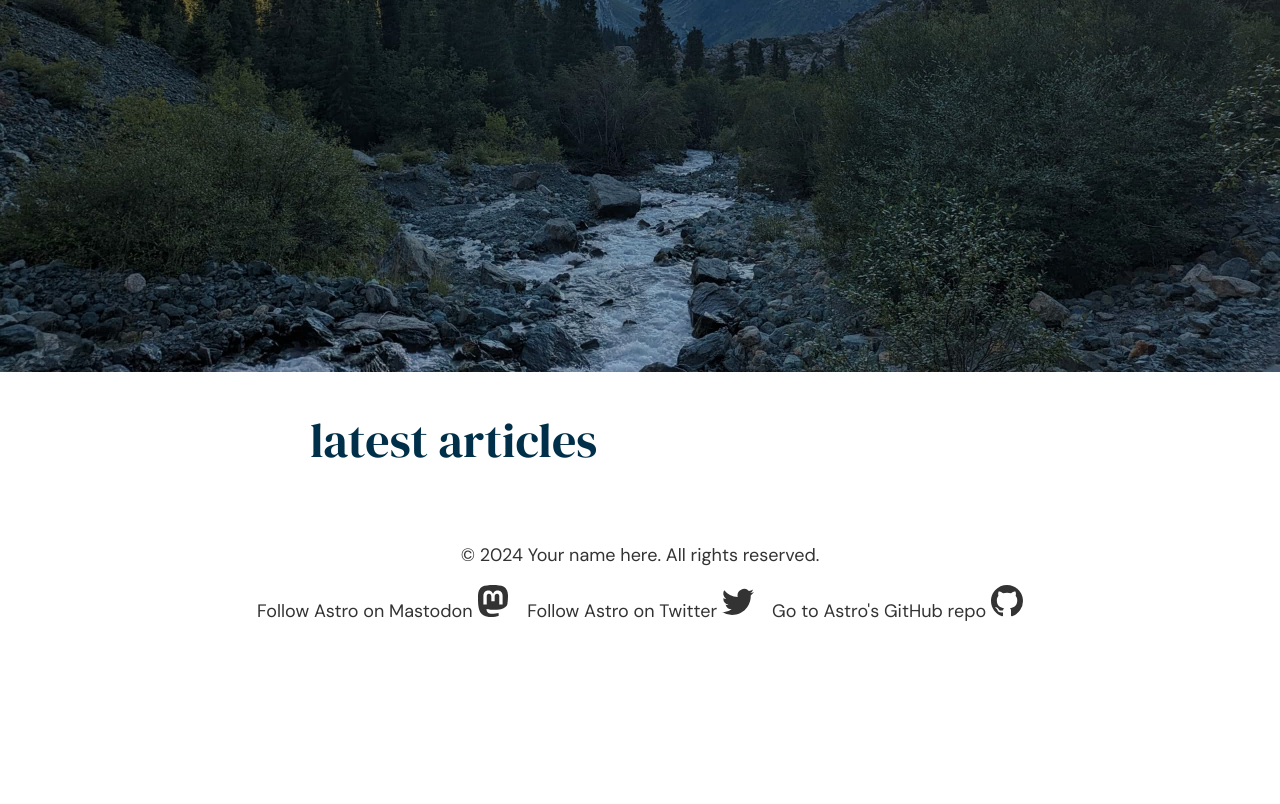
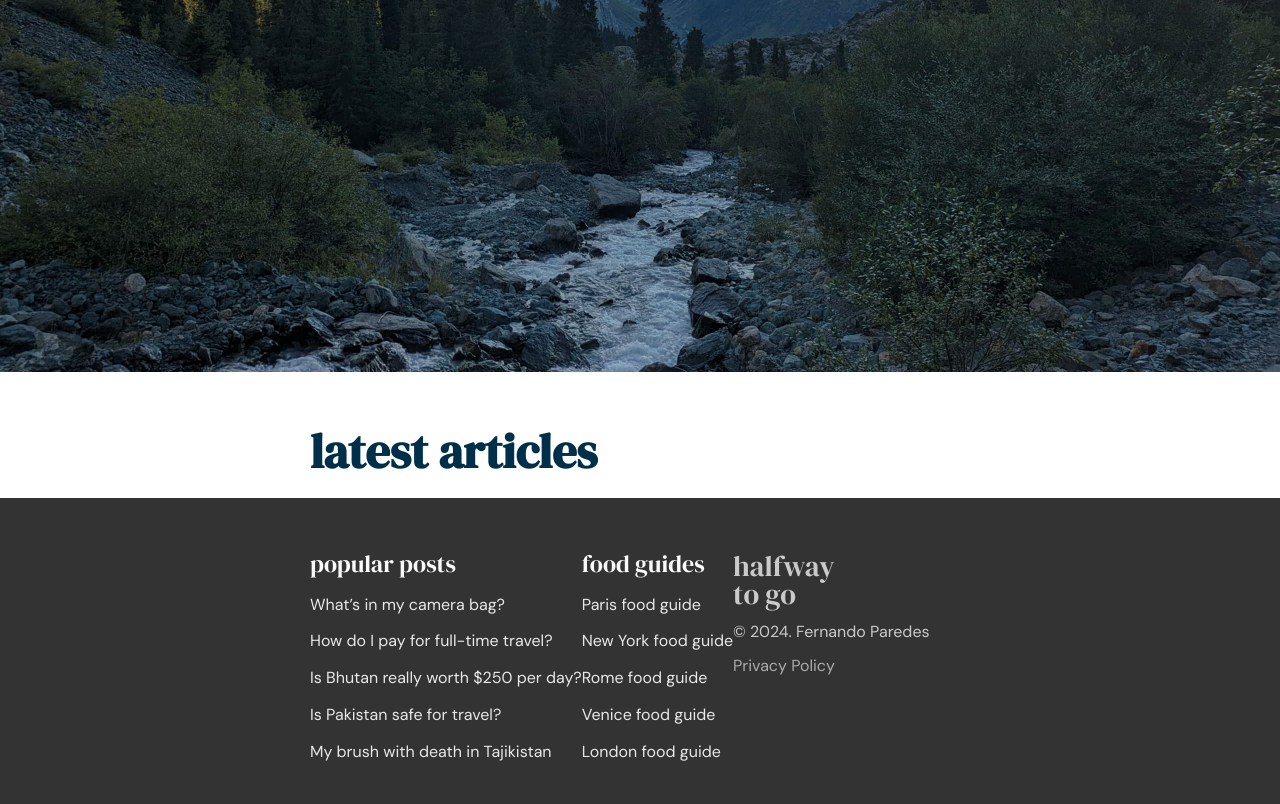
Before and after one commit to ferparmur/halfway-to-go, an Astro site: page / in a window 1280 px wide. Shown: the part 428-1232 px from the top of the page. Before the commit the page ends 1158 px from the top, so only its background shows below. Built offline with nearby package versions, Linux system fonts and the light colour scheme; Astro itself is replaced by a stand-in of ours.

Commit message:
add footer

```diff
--- a/src/components/Footer.astro
+++ b/src/components/Footer.astro
@@ -1,62 +1,45 @@
 ---
-const today = new Date();
+import '../styles/components/footer.scss'
 ---
 
-<footer>
-	&copy; {today.getFullYear()} Your name here. All rights reserved.
-	<div class="social-links">
-		<a href="https://m.webtoo.ls/@astro" target="_blank">
-			<span class="sr-only">Follow Astro on Mastodon</span>
-			<svg
-				viewBox="0 0 16 16"
-				aria-hidden="true"
-				width="32"
-				height="32"
-				astro-icon="social/mastodon"
-				><path
-					fill="currentColor"
-					d="M11.19 12.195c2.016-.24 3.77-1.475 3.99-2.603.348-1.778.32-4.339.32-4.339 0-3.47-2.286-4.488-2.286-4.488C12.062.238 10.083.017 8.027 0h-.05C5.92.017 3.942.238 2.79.765c0 0-2.285 1.017-2.285 4.488l-.002.662c-.004.64-.007 1.35.011 2.091.083 3.394.626 6.74 3.78 7.57 1.454.383 2.703.463 3.709.408 1.823-.1 2.847-.647 2.847-.647l-.06-1.317s-1.303.41-2.767.36c-1.45-.05-2.98-.156-3.215-1.928a3.614 3.614 0 0 1-.033-.496s1.424.346 3.228.428c1.103.05 2.137-.064 3.188-.189zm1.613-2.47H11.13v-4.08c0-.859-.364-1.295-1.091-1.295-.804 0-1.207.517-1.207 1.541v2.233H7.168V5.89c0-1.024-.403-1.541-1.207-1.541-.727 0-1.091.436-1.091 1.296v4.079H3.197V5.522c0-.859.22-1.541.66-2.046.456-.505 1.052-.764 1.793-.764.856 0 1.504.328 1.933.983L8 4.39l.417-.695c.429-.655 1.077-.983 1.934-.983.74 0 1.336.259 1.791.764.442.505.661 1.187.661 2.046v4.203z"
-				></path></svg
-			>
-		</a>
-		<a href="https://twitter.com/astrodotbuild" target="_blank">
-			<span class="sr-only">Follow Astro on Twitter</span>
-			<svg viewBox="0 0 16 16" aria-hidden="true" width="32" height="32" astro-icon="social/twitter"
-				><path
-					fill="currentColor"
-					d="M5.026 15c6.038 0 9.341-5.003 9.341-9.334 0-.14 0-.282-.006-.422A6.685 6.685 0 0 0 16 3.542a6.658 6.658 0 0 1-1.889.518 3.301 3.301 0 0 0 1.447-1.817 6.533 6.533 0 0 1-2.087.793A3.286 3.286 0 0 0 7.875 6.03a9.325 9.325 0 0 1-6.767-3.429 3.289 3.289 0 0 0 1.018 4.382A3.323 3.323 0 0 1 .64 6.575v.045a3.288 3.288 0 0 0 2.632 3.218 3.203 3.203 0 0 1-.865.115 3.23 3.23 0 0 1-.614-.057 3.283 3.283 0 0 0 3.067 2.277A6.588 6.588 0 0 1 .78 13.58a6.32 6.32 0 0 1-.78-.045A9.344 9.344 0 0 0 5.026 15z"
-				></path></svg
-			>
-		</a>
-		<a href="https://github.com/withastro/astro" target="_blank">
-			<span class="sr-only">Go to Astro's GitHub repo</span>
-			<svg viewBox="0 0 16 16" aria-hidden="true" width="32" height="32" astro-icon="social/github"
-				><path
-					fill="currentColor"
-					d="M8 0C3.58 0 0 3.58 0 8c0 3.54 2.29 6.53 5.47 7.59.4.07.55-.17.55-.38 0-.19-.01-.82-.01-1.49-2.01.37-2.53-.49-2.69-.94-.09-.23-.48-.94-.82-1.13-.28-.15-.68-.52-.01-.53.63-.01 1.08.58 1.23.82.72 1.21 1.87.87 2.33.66.07-.52.28-.87.51-1.07-1.78-.2-3.64-.89-3.64-3.95 0-.87.31-1.59.82-2.15-.08-.2-.36-1.02.08-2.12 0 0 .67-.21 2.2.82.64-.18 1.32-.27 2-.27.68 0 1.36.09 2 .27 1.53-1.04 2.2-.82 2.2-.82.44 1.1.16 1.92.08 2.12.51.56.82 1.27.82 2.15 0 3.07-1.87 3.75-3.65 3.95.29.25.54.73.54 1.48 0 1.07-.01 1.93-.01 2.2 0 .21.15.46.55.38A8.012 8.012 0 0 0 16 8c0-4.42-3.58-8-8-8z"
-				></path></svg
-			>
-		</a>
+<footer class="site-footer">
+	<div class="container">
+		<div class="footer-column">
+			<p class="footer-header">Popular Posts</p>
+			<nav class="footer-links">
+				<ul>
+					<li><a href="/">What’s in my camera bag?</a></li>
+					<li><a href="/">How do I pay for full-time travel?</a></li>
+					<li><a href="/">Is Bhutan really worth $250 per day?</a></li>
+					<li><a href="/">Is Pakistan safe for travel?</a></li>
+					<li><a href="/">My brush with death in Tajikistan</a></li>
+				</ul>
+			</nav>
+		</div>
+
+		<div class="footer-column">
+			<p class="footer-header">Food Guides</p>
+			<nav class="footer-links">
+				<ul>
+					<li><a href="/">Paris food guide</a></li>
+					<li><a href="/">New York food guide</a></li>
+					<li><a href="/">Rome food guide</a></li>
+					<li><a href="/">Venice food guide</a></li>
+					<li><a href="/">London food guide</a></li>
+				</ul>
+			</nav>
+		</div>
+
+		<div class="footer-column">
+			<p class="footer-site-title">Halfway<br> to go</p>
+			<p class="copyright">
+				&copy; 2024. Fernando Paredes
+			</p>
+			<nav class="legal-links">
+				<ul>
+					<li><a href="/">Privacy Policy</a></li>
+				</ul>
+			</nav>
+		</div>
 	</div>
 </footer>
-<style>
-	footer {
-		padding: 2em 1em 6em 1em;
-		background: linear-gradient(var(--gray-gradient)) no-repeat;
-		color: rgb(var(--gray));
-		text-align: center;
-	}
-	.social-links {
-		display: flex;
-		justify-content: center;
-		gap: 1em;
-		margin-top: 1em;
-	}
-	.social-links a {
-		text-decoration: none;
-		color: rgb(var(--gray));
-	}
-	.social-links a:hover {
-		color: rgb(var(--gray-dark));
-	}
-</style>
--- /dev/null
+++ b/src/styles/components/footer.scss
@@ -0,0 +1,71 @@
+.site-footer{
+    background: var(--color-dark);
+    color: #e8e8e8;
+    font-size: 1rem;
+    padding: var(--spacer-lg) 0;
+
+    a {
+        color: #e8e8e8;
+    }
+
+    .container {
+        display: flex;
+        flex-wrap: wrap;
+    }
+}
+
+.footer-column{
+    margin-top: var(--spacer-lg);
+}
+
+.footer-header {
+    font-family: var(--h-font-family);
+    text-transform: lowercase;
+    font-size: 1.5rem;
+    margin: 0 0 var(--spacer-md);
+    color: #fafafa;
+}
+
+.footer-links {
+    ul {
+        list-style: none;
+        margin: 0;
+        padding: 0;
+    }
+
+    li {
+        margin-bottom: 1rem;
+    }
+
+    a {
+        text-decoration: none;
+    }
+}
+
+.footer-site-title {
+    font-family: var(--h-font-family);
+    text-transform: lowercase;
+    font-size: 1.8rem;
+    line-height: 1;
+}
+
+.footer-site-title, .copyright {
+    color: #cacaca;
+}
+
+.legal-links{
+    ul {
+        list-style: none;
+        margin: 0;
+        padding: 0;
+    }
+
+    li {
+        display: inline-block;
+    }
+
+    a {
+        color: #ababab;
+        text-decoration: none;
+    }
+}
--- a/src/styles/global.scss
+++ b/src/styles/global.scss
@@ -1,3 +1,7 @@
+@import "global/normalize";
+@import "global/layout";
+@import "global/typography";
+
 :root {
     --color-dark: #333;
     --color-light: #fff;
@@ -5,42 +9,17 @@
     --color-fg: var(--color-dark);
     --color-bg: var(--color-light);
 
+    --color-primary: #073C8B;
     --color-primary-dark: #003049;
+
+    --color-secondary: #FCBF49;
 
     --h-font-family: "DM Serif Display", serif;
     --h-font-weight: 400;
 
-    --p-font-family: "DM Sans", sans-serif;
-    --p-font-weight: 400;
-    --p-font-size: 18px;
-
-    --spacer-md: 15px;
-
-    --container-width: 240px;
-    --extra-width: 280px;
-
-    @media all and (width >= 360px) {
-        --container-width: 320px;
-        --extra-width: 360px;
-    }
-
-    @media all and (width >= 390px) {
-        --container-width: 350px;
-        --extra-width: 390px;
-    }
-
-    @media all and (width >= 700px) {
-        --container-width: 660px;
-        --extra-width: 700px;
-    }
-
-    @media all and (width >= 768px) {
-        --extra-width: 768px;
-    }
-
-    @media all and (width >= 900px) {
-        --extra-width: 900px;
-    }
+    --base-font-family: "DM Sans", sans-serif;
+    --base-font-weight: 400;
+    --base-font-size: 16px;
 }
 
 * {
@@ -56,25 +35,3 @@ body {
     position: relative;
     overflow-x: hidden;
 }
-
-body {
-    background: var(--color-bg);
-    color: var(--color-fg);
-    /*noinspection CssNoGenericFontName*/
-    font-family: var(--p-font-family);
-    font-weight: var(--p-font-weight);
-    font-size: var(--p-font-size);
-    line-height: 1.2;
-}
-
-h1, h2, h3, h4, h5, h6 {
-    /*noinspection CssNoGenericFontName*/
-    font-family: var(--h-font-family);
-    font-weight: var(--h-font-weight);
-    color: var(--color-fg);
-}
-
-.container {
-    max-width: var(--container-width);
-    margin: 0 auto;
-}
--- /dev/null
+++ b/src/styles/global/_layout.scss
@@ -0,0 +1,39 @@
+:root {
+    --spacer-md: 15px;
+    --spacer-lg: 25px;
+
+    --container-width: 240px;
+    --extra-width: 280px;
+
+    @media all and (width >= 360px) {
+        --container-width: 320px;
+        --extra-width: 360px;
+    }
+
+    @media all and (width >= 390px) {
+        --container-width: 350px;
+        --extra-width: 390px;
+    }
+
+    @media all and (width >= 700px) {
+        --container-width: 660px;
+        --extra-width: 700px;
+    }
+
+    @media all and (width >= 768px) {
+        --extra-width: 768px;
+    }
+
+    @media all and (width >= 900px) {
+        --extra-width: 900px;
+    }
+}
+
+.container {
+    width: var(--container-width);
+    margin: 0 auto;
+}
+
+hr {
+    clear: both;
+}
--- /dev/null
+++ b/src/styles/global/_normalize.scss
@@ -0,0 +1,32 @@
+* {
+  box-sizing: border-box;
+}
+
+html {
+  background: var(--color-bg);
+  color: var(--color-fg);
+}
+
+html,
+body {
+  margin: 0;
+  padding: 0;
+  border: 0;
+  scroll-behavior: smooth;
+}
+
+*:focus {
+  outline: 0;
+  box-shadow: 0 0 0 0.2rem var(--color-secondary);
+}
+
+img,
+iframe {
+  max-width: 100%;
+  height: auto;
+}
+
+pre,
+code {
+  font-family: monospace;
+}
--- /dev/null
+++ b/src/styles/global/_typography.scss
@@ -0,0 +1,43 @@
+html,
+body {
+  line-height: 1.3;
+  font-family: var(--base-font-family);
+  font-weight: var(--base-font-weight);
+  font-size: var(--base-font-size);
+}
+
+a {
+  color: var(--color-primary);
+}
+
+::selection {
+  background-color: var(--blue);
+}
+
+h1, h2, h3, h4, h5, h6 {
+  /*noinspection CssNoGenericFontName*/
+  font-family: var(--h-font-family);
+  font-weight: var(--h-font-weight);
+}
+
+
+h1 {
+  font-size: 2.2rem;
+  margin: 3rem 0 1rem;
+}
+
+h2 {
+  font-size: 1.77rem;
+  font-weight: 700;
+  margin: 3rem 0 1rem;
+}
+
+h3 {
+  font-size: 1rem;
+  font-weight: 700;
+  margin: 0;
+}
+
+p {
+  margin: 0.2rem 0 0.8rem;
+}
```
